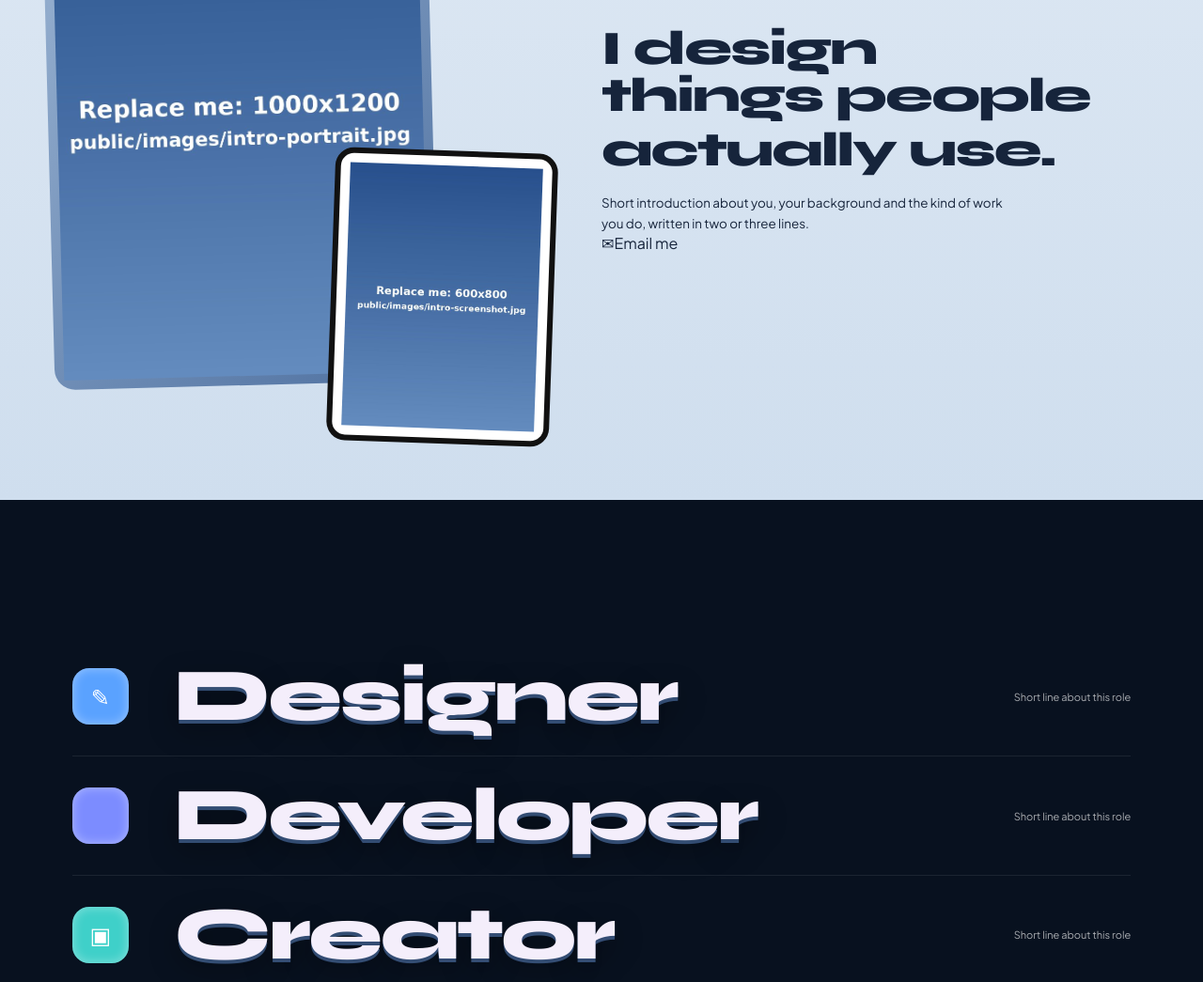
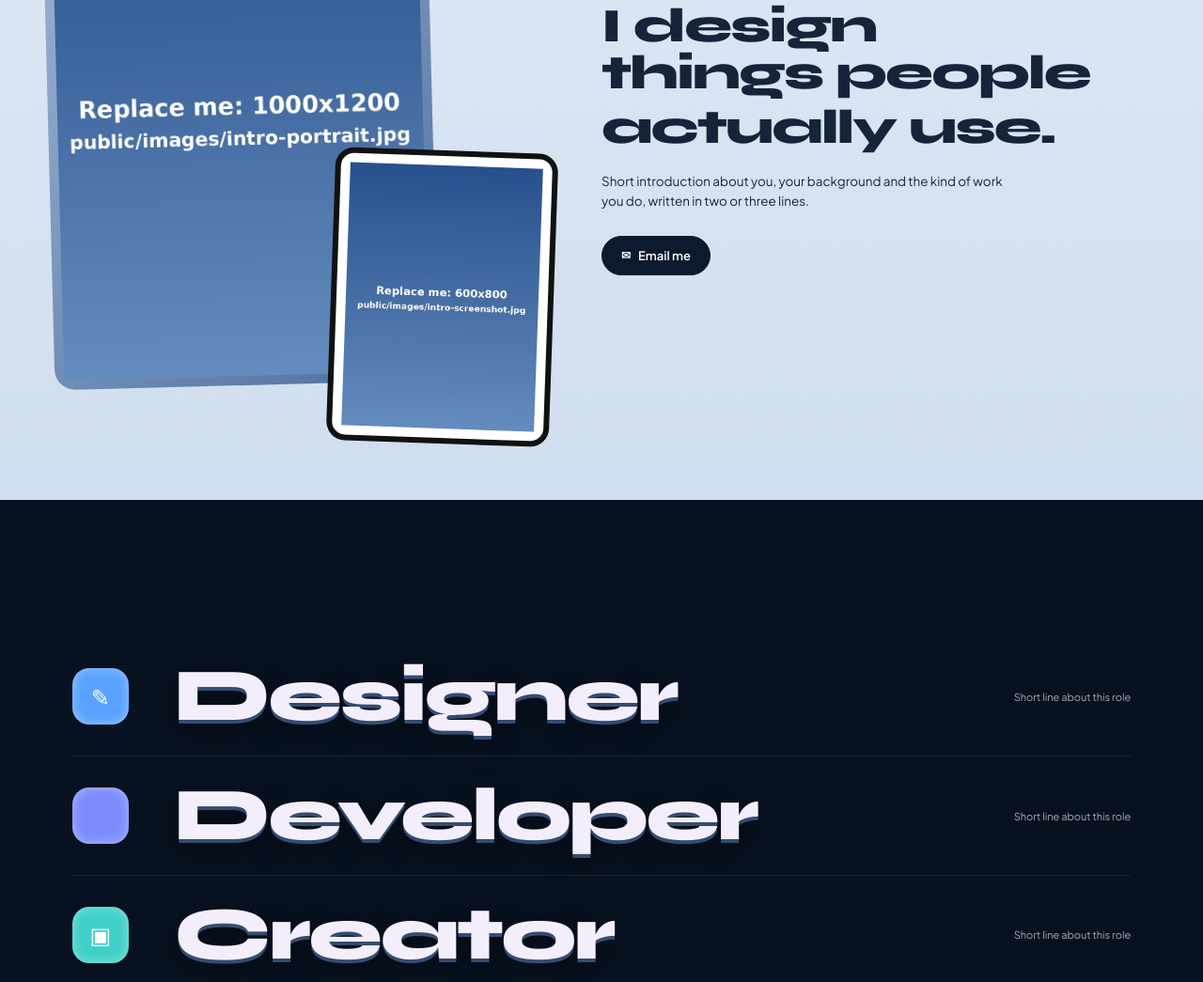
Before and after one commit to Henrify-git/my-portfolio, a website: page index.html in a window 1280 px wide. Shown: the part 1068-2113 px from the top of the page at 94% size. Drawn offline with Linux system fonts and the light colour scheme; no server answers.

Commit message:
Add files via upload

```diff
--- a/src/styles/main.css
+++ b/src/styles/main.css
@@ -168,3 +168,9 @@ footer{display:flex;justify-content:space-between;font-size:11px;opacity:.7}
 .next{display:block;padding-top:6vh;padding-bottom:10vh;border-top:1px solid var(--border-soft)}
 .next span{font-size:12px;opacity:.6}.next h3{font-size:clamp(28px,5vw,64px);color:var(--ink);transition:color .3s}.next:hover h3{color:var(--accent)}
 @media(max-width:800px){.chap{grid-template-columns:1fr}.chap.flip>div{order:0}}
+
+/* intro buttons */
+.intro-btns{display:flex;flex-wrap:wrap;gap:10px;margin-top:26px}.intro-btns:empty{display:none}
+.ibtn{display:inline-flex;align-items:center;gap:8px;padding:12px 20px;border-radius:999px;border:1px solid var(--ink);color:var(--ink);font:600 13px var(--body);transition:transform .25s,background .25s,color .25s,border-color .25s}
+.ibtn span{font-size:12px}.ibtn.email{background:var(--ink);color:#fff}.ibtn.calendly{background:var(--accent);border-color:var(--accent);color:#fff}
+.ibtn:hover{transform:translateY(-3px)}.ibtn.linkedin:hover{background:var(--ink);color:#fff}.ibtn.email:hover{background:var(--hero-light);border-color:var(--hero-light)}.ibtn.calendly:hover{background:var(--hero-light);border-color:var(--hero-light)}
```
